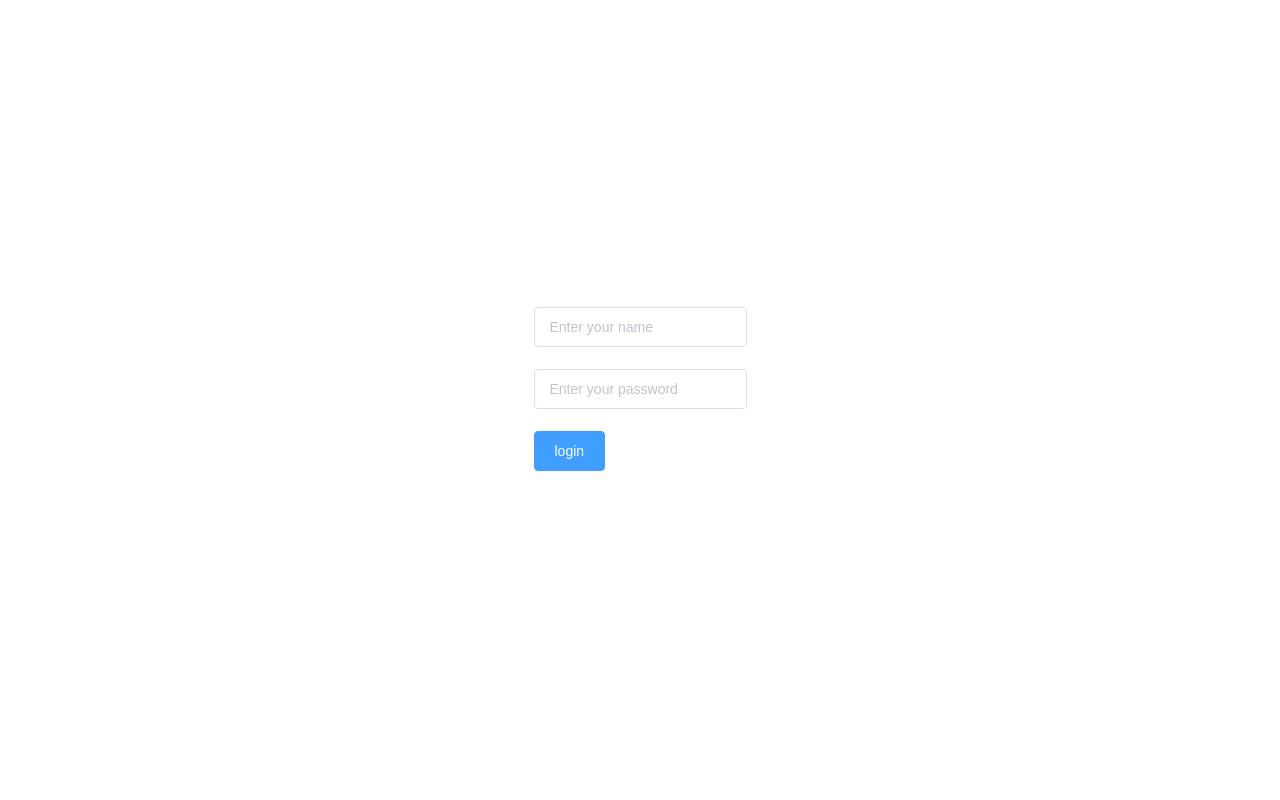
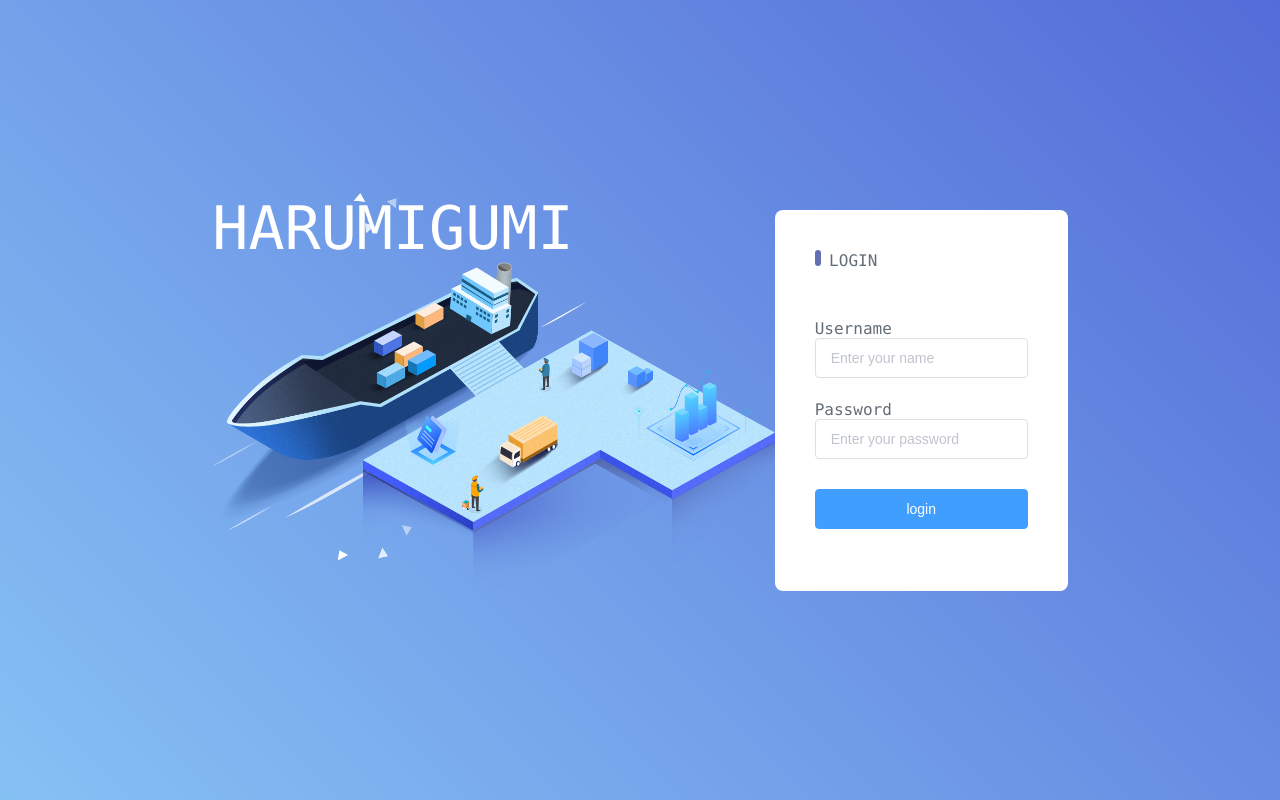
Before and after one commit to codog-in-github/oa, a Vue app: page /#/login in a window 1280 px wide. Built offline with nearby package versions, Linux system fonts and the light colour scheme; no server answers.

Commit message:
首页样式调整

```diff
--- a/src/api/main.js
+++ b/src/api/main.js
@@ -8,10 +8,7 @@ const BASE_PATH  = 'http://127.0.0.1:81/Oa';
 const LOGIN_PATH = BASE_PATH + '/Index/login';
 const LOGOUT_PATH = BASE_PATH + '/Index/logout';
 const LOGIN_STATUS = BASE_PATH + '/Index/';
-// const TABLE_PATH = BASE_PATH + '/Table/getTableConfig';
-// const TABLE_DATA_PATH = BASE_PATH + '/Table/getTableData';
-// const INSERT_TABLE_DATA = BASE_PATH + '/Table/insertData';
-// const UPDATE_TANLE_DATA = BASE_PATH + '/Table/updateData';
+const INTI_CONF = BASE_PATH + '/Config/initConf';
 
 axios.defaults.withCredentials = true;
 
@@ -23,7 +20,8 @@ const needInterceptorsMethods = [
         //需要被拦截器的方法
         methods:[
             '$checkLoginStatus',
-            '$logout'
+            '$logout',
+            '$initConfig'
         ],
         //拦截器
         interceptor:(vm,{data})=>{
@@ -52,7 +50,7 @@ export class Api{
             axios.get(LOGOUT_PATH);
         }
         //登录
-        Vue.prototype.$doLogin = function(username, password) {
+        Vue.prototype.$doLogin = function(username, password,callback) {
 
             this.$api.queue = ()=>axios.post(
                 LOGIN_PATH,
@@ -65,9 +63,11 @@ export class Api{
             this.$api.queue = ({data})=>{
                 switch (data.error){
                     case statecode.PASSWORD_ERROR:
+                        callback();
                         console.log('password error');
                         break;
                     case statecode.SUCCESS:
+                        callback();
                         this.$store.commit('doLogin',data.data);
                         this.$router.push('/frame');
                         break;
@@ -82,6 +82,12 @@ export class Api{
                 this.$store.commit('doLogin',data.data);
             };
         }
+
+        Vue.prototype._$initConfig = function(){
+            this.$api.queue = ()=>axios.get(INTI_CONF);
+        }
+
+
         //注册代理监听器
         for(const item of needInterceptorsMethods){
             for(const method of item.methods){
--- a/src/view/login.vue
+++ b/src/view/login.vue
@@ -1,22 +1,45 @@
 <template>
   <div class="container">
+    <div class="animation-position">
+        <img src="~@/assets/img/32.png" class="ship-img">
+        <div class="animation-logo">
+          <div>H</div>
+          <div>A</div>
+          <div>R</div>
+          <div>U</div>
+          <div>M</div>
+          <div>I</div>
+          <div>G</div>
+          <div>U</div>
+          <div>M</div>
+          <div>I</div>
+        </div>
+    </div>
     <div class="login-card">
+        <div class="login-title">LOGIN</div>
         <el-form :model='form' ref="form">
+          Username
           <el-form-item>
             <el-input placeholder="Enter your name" v-model='form.username'/>
           </el-form-item>
+          Password
           <el-form-item>
             <el-input placeholder="Enter your password" type="password" v-model='form.password'/>
           </el-form-item>
-        <el-form-item>
-          <el-button type="primary" @click="check">login</el-button>
+        <el-form-item style="margin-top:30px;">
+          <el-button
+            type="primary"
+            @click="check"
+            style="width:100%"
+            :loading="loading"
+          >login</el-button>
         </el-form-item>
         </el-form>
     </div>
   </div>
 </template>
 <script>
-
+// import '@/assets/img/32.png';
 export default {
   data(){
     return {
@@ -24,21 +47,28 @@ export default {
         username:'',
         password:'',
       },
+      loading:false,
     }
   },
   methods:{
     check(){
+      this.loading = true;
       if(this.form.username == ''){
         //no user name
+        this.loading = false;
         return
       }
       if(this.form.password == ''){
         //no user password
-        return
+        this.loading = false;
+        return ;
       }
       this.$doLogin(
         this.form.username,
-        this.form.password
+        this.form.password,
+        ()=>{
+          this.loading = false;
+        }
       );
     },
   }
@@ -52,5 +82,95 @@ export default {
   display: flex;
   justify-content: center;
   align-items: center;
+  background: linear-gradient(45deg, #86C1F4 , #546CD8);
+  overflow: hidden;
+}
+.ship-img{
+  height: 50vh;
+  position: relative;
+  animation: 1.4s hidden,2s raceup 1.4s;
+}
+.login-card{
+  background: #fff;
+  border-radius: .5rem;
+  padding: 40px;
+}
+.login-title{
+  margin:  0 0 50px 0;
+  line-height: 1em;
+}
+.login-title::before{
+  content: '';
+  display: inline-block;
+  background: #6170B5;
+  width: .4rem;
+  height: 1em;
+  border-radius: .2rem;
+  margin-right: .5rem;
+}
+.animation-position{
+  position: relative;
+  font-size: 60px;
+  display: block;
+}
+.animation-logo{
+  display: flex;
+  color: #fff;
+  margin-right: 40px;
+  position: absolute;
+  top: 0;
+  animation: 1s rollin;
+}
+.animation-logo>div:nth-child(1){
+    animation: .9s hidden,.5s show .9s;
+}
+.animation-logo>div:nth-child(2){
+    animation: .8s hidden,.5s show .8s;
+}
+.animation-logo>div:nth-child(3){
+    animation: .7s hidden,.5s show .7s;
+}
+.animation-logo>div:nth-child(4){
+    animation: .6s hidden,.5s show .6s;
+}
+.animation-logo>div:nth-child(5){
+    animation: .5s hidden,.5s show .5s;
+}
+.animation-logo>div:nth-child(6){
+    animation: .4s hidden,.5s show .4s;
+}
+.animation-logo>div:nth-child(7){
+    animation: .3s hidden,.5s show .3s;
+}
+.animation-logo>div:nth-child(8){
+    animation: .2s hidden,.5s show .2s;
+}
+.animation-logo>div:nth-child(9){
+    animation: .1s hidden,.5s show .1s;
+}
+.animation-logo>div:nth-child(10){
+    animation: .5s show;
+}
+@keyframes hidden{
+  0%{opacity: 0;}
+  100%{opacity: 0;}
+}
+@keyframes show{
+  0%{opacity: 0;}
+  100%{opacity: 1;}
+}
+@keyframes rollin {
+  0%{ left: -4em;}
+  100%{ left: 0;}
+}
+@keyframes raceup{
+  0%{
+    opacity: 0;
+    top: 3em;
+  }
+  100%{
+    opacity: 1;
+    top: 0;
+  }
 }
 </style>
--- a/src/view/main/form/formHeader.vue
+++ b/src/view/main/form/formHeader.vue
@@ -5,20 +5,20 @@
             <div class="header-input-box">
                 <title-group title="BKG DATE">
                     <el-date-picker
-                        v-model="date"
+                        v-model="bkgDate"
                         type="date"
                         size="mini"
                         placeholder="选择日期">
                     </el-date-picker>
                 </title-group>
                 <title-group title="BKG  NO.">
-                    <el-input size="mini"></el-input>
+                    <el-input size="mini" v-model="bkgNo"></el-input>
                 </title-group>
-                <title-group title="">
-                    <el-input size="mini"></el-input>
+                <title-group title="B/L NO.">
+                    <el-input size="mini" v-model="blNo"></el-input>
                 </title-group>
                 <title-group title="BKG TYPE">
-                    <el-input size="mini"></el-input>
+                    <el-input size="mini" v-model="bkgType"></el-input>
                 </title-group>
                 <title-group title="INCOTERMS">
                     <el-input size="mini" v-model="incoterms">
@@ -26,13 +26,13 @@
                     </el-input>
                 </title-group>
                 <title-group title="BKG STAFF">
-                    <el-input size="mini"></el-input>
+                    <el-input size="mini"  v-model="bkgStaff"></el-input>
                 </title-group>
                 <title-group title="IN SALES">
-                    <el-input size="mini"></el-input>
+                    <el-input size="mini" v-model="inSales"></el-input>
                 </title-group>
-                <title-group title="DG">
-                    <el-input size="mini"></el-input>
+                <title-group title="DG" >
+                    <el-input size="mini" v-model="dg"></el-input>
                 </title-group>
             </div>
         </div>
@@ -52,14 +52,20 @@
 </template>
 <script>
 import TitleGroup from '../../../components/titleGroup.vue'
-
 export default{
     computed:{
+
     },
     data(){
         return {
-            date:new Date(),
-            incoterms:this.$store.state.loginState.info.username,
+            bkgDate: new Date(),
+            bkgNo:'',
+            blNo:'',
+            bkgType:'',
+            incoterms:'',
+            bkgStaff:'',
+            inSales:'',
+            dg:'',
         }
     },
     components:{
--- a/src/vuex/header/header.js
+++ /dev/null
@@ -1,3 +0,0 @@
-export default {
-
-};
--- a/src/vuex/main.js
+++ b/src/vuex/main.js
@@ -1,5 +1,6 @@
 import Vue from 'vue';
 import Vuex from 'vuex';
+import header from './modules/header'
 // import { doLogin } from '../axios/main';
 
 Vue.use(Vuex);
@@ -32,5 +33,8 @@ export const store = new Vuex.Store({
             // console.log(vm);
             vm.$router.push('/login');
         }
-    }
+    },
+    modules:{
+        header,
+    },
 })
--- /dev/null
+++ b/src/vuex/modules/header.js
@@ -0,0 +1,22 @@
+export default {
+    namespaced:true,
+    state:{
+        bkgDate: new Date(),
+        bkgNo:'',
+        blNo:'',
+        bkgType:'',
+        incoterms:'',
+        bkgStaff:'',
+        inSales:'',
+        dg:'',
+    },
+    mutations:{
+        setState(state, payload){
+            if(payload?.key){
+                state[payload.key] = payload.value;
+            }
+        },
+    },
+    actions:{
+    },
+};
```
Also changed, not shown: src/assets/img/32.png (added), src/vuex/header/state.js (deleted).
